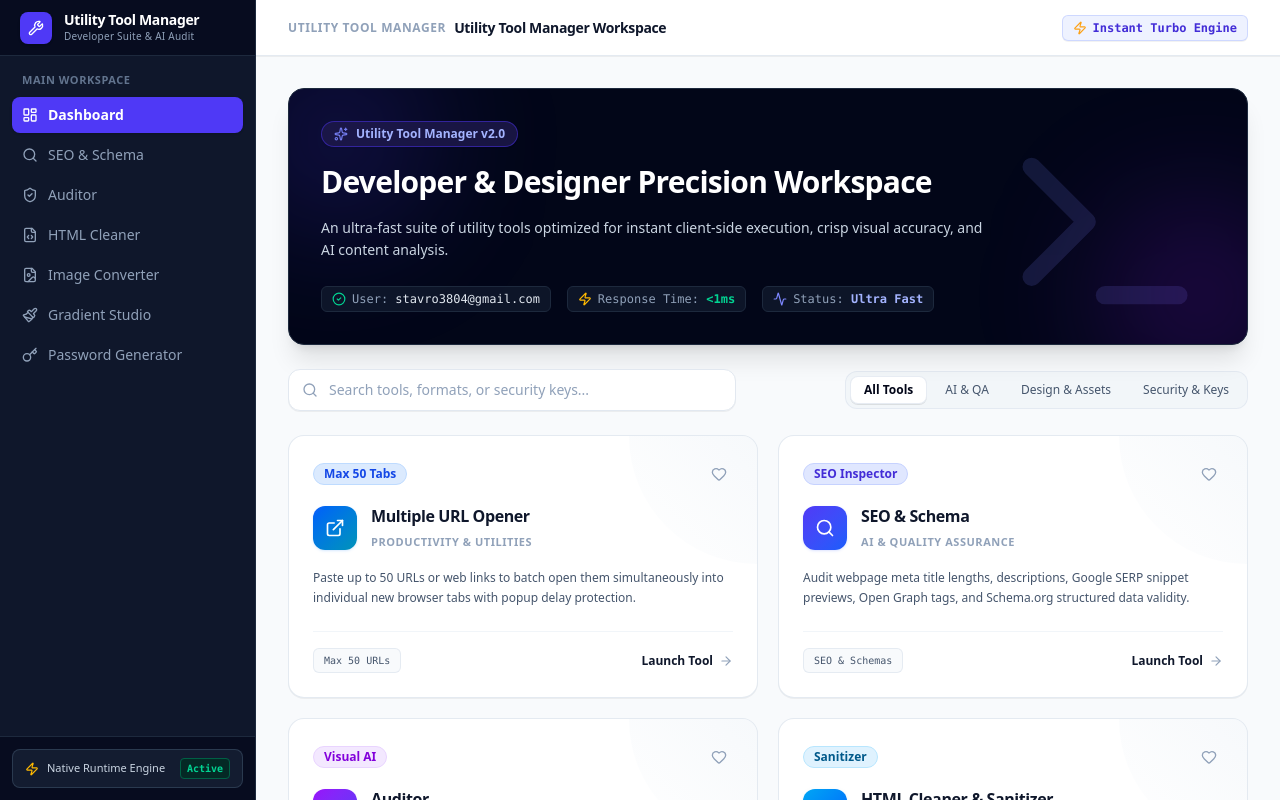
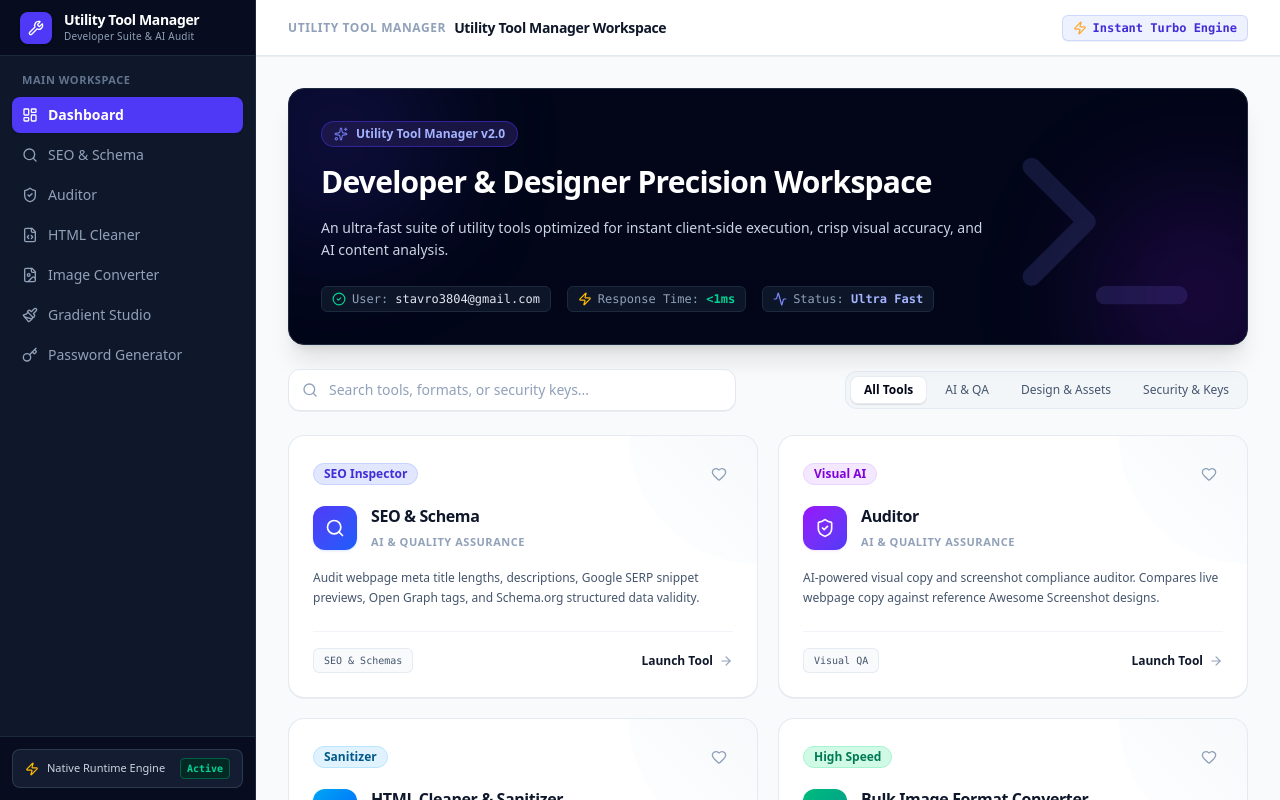
Before and after one commit to rajat2859/Dev-Utility-tool, a React (Vite) app: page / in a window 1280 px wide. Shown: the top 800 px of the page. Built offline with nearby package versions, Linux system fonts and the light colour scheme.

Commit message:
fix: update dashboard grid component

```diff
--- a/src/components/DashboardGrid.tsx
+++ b/src/components/DashboardGrid.tsx
@@ -1,5 +1,5 @@
 import React, { useState } from 'react';
-import { FileImage, Paintbrush, Key, ArrowRight, Heart, Sparkles, Terminal, Search, ShieldCheck, Zap, CheckCircle2, Activity, FileCode, ExternalLink } from 'lucide-react';
+import { FileImage, Paintbrush, Key, ArrowRight, Heart, Sparkles, Terminal, Search, ShieldCheck, Zap, CheckCircle2, Activity, FileCode } from 'lucide-react';
 import { motion } from 'motion/react';
 import { prefetchTool } from '../App';
 
@@ -20,18 +20,6 @@ export default function DashboardGrid({
   const [selectedCategory, setSelectedCategory] = useState<string>('all');
 
   const tools = [
-    {
-      id: 'url-opener',
-      name: 'Multiple URL Opener',
-      description: 'Paste up to 50 URLs or web links to batch open them simultaneously into individual new browser tabs with popup delay protection.',
-      category: 'Productivity & Utilities',
-      icon: ExternalLink,
-      badge: 'Max 50 Tabs',
-      badgeStyle: 'bg-blue-100 text-blue-700 border-blue-200',
-      iconBg: 'bg-gradient-to-br from-blue-600 to-cyan-600 text-white shadow-blue-200/50',
-      hoverBorder: 'hover:border-blue-300 hover:shadow-blue-100/50',
-      stats: 'Max 50 URLs'
-    },
     {
       id: 'seo-checker',
       name: 'SEO & Schema',
```
